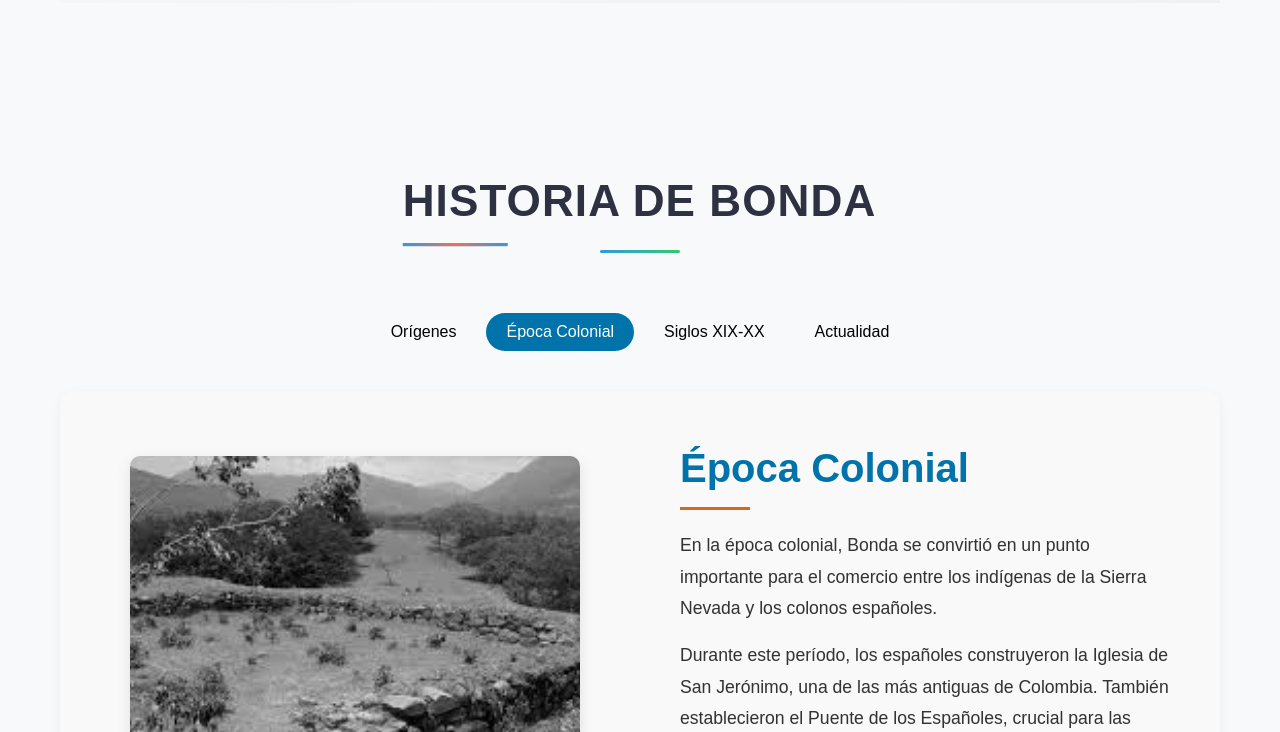
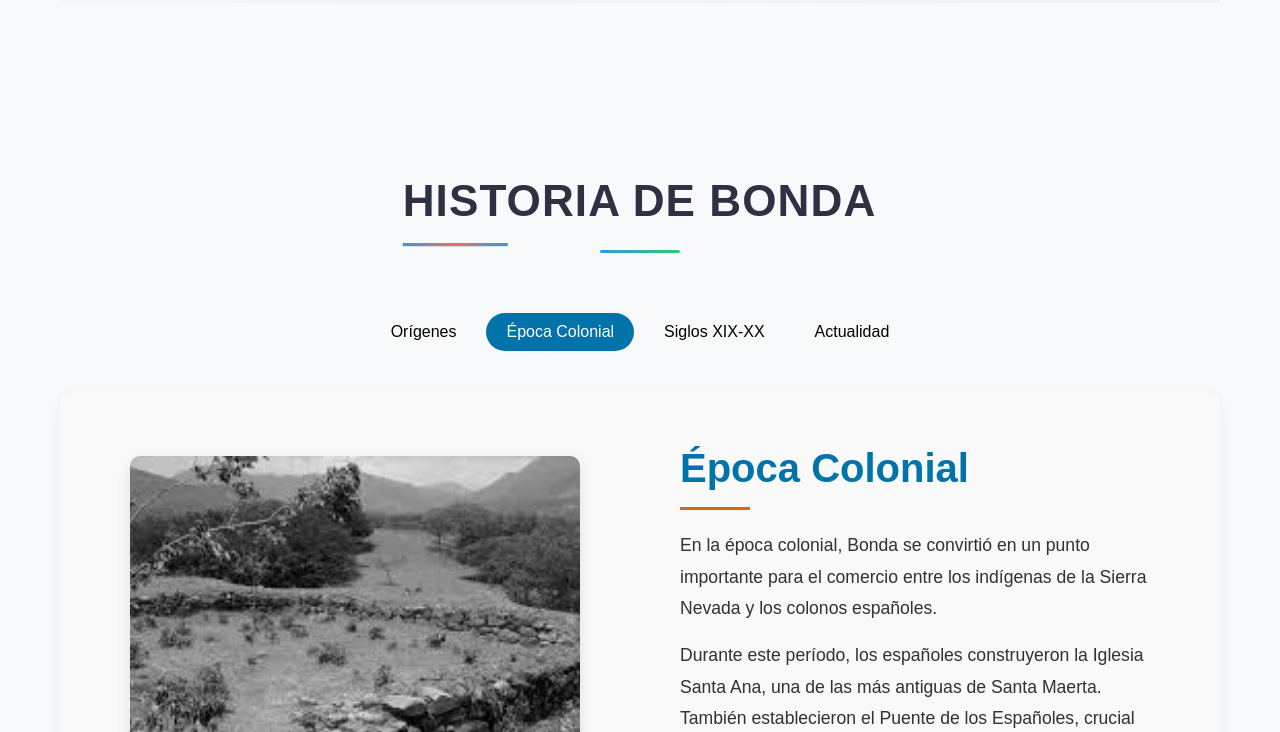
Before and after one commit to alvaroospino/BondaSantaMarta, a plain HTML site: page main.html in a window 1280 px wide. Both pictures are taken after a click on the button "Época Colonial". Shown: the part 2048-2780 px from the top of the page. Drawn offline with Linux system fonts and the light colour scheme.

Commit message:
Update main.html

```diff
--- a/main.html
+++ b/main.html
@@ -174,7 +174,7 @@
                             <div class="tab-text">
                                 <h3>Época Colonial</h3>
                                 <p>En la época colonial, Bonda se convirtió en un punto importante para el comercio entre los indígenas de la Sierra Nevada y los colonos españoles.</p>
-                                <p>Durante este período, los españoles construyeron la Iglesia de San Jerónimo, una de las más antiguas de Colombia. También establecieron el Puente de los Españoles, crucial para las rutas comerciales de la época.</p>
+                                <p>Durante este período, los españoles construyeron la Iglesia Santa Ana, una de las más antiguas de Santa Maerta. También establecieron el Puente de los Españoles, crucial para las rutas comerciales de la época.</p>
                                 <p>A pesar de la imposición cultural y religiosa española, muchas tradiciones indígenas lograron sobrevivir, creando una rica mezcla cultural que perdura hasta nuestros días.</p>
                             </div>
                         </div>
```
